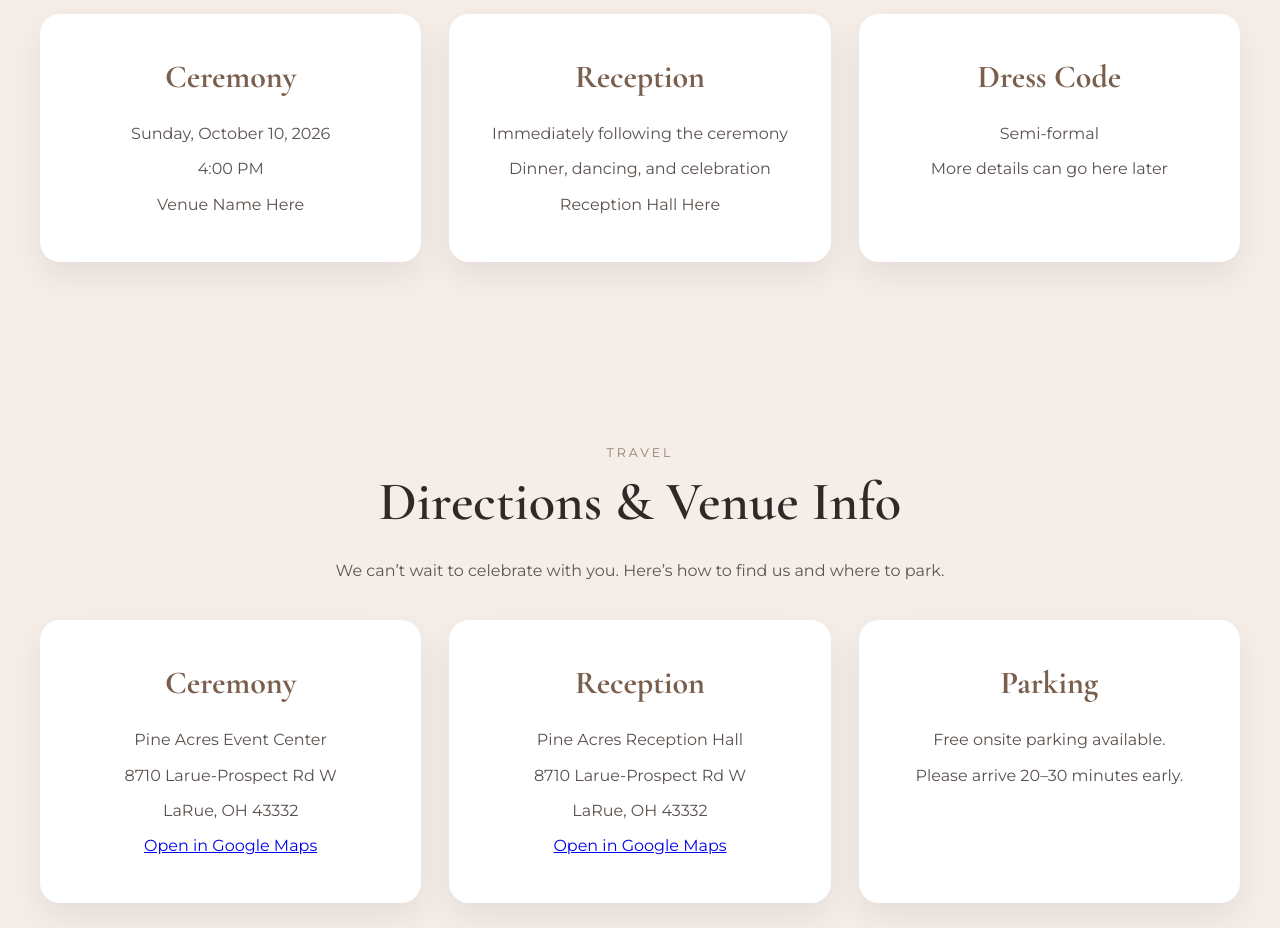
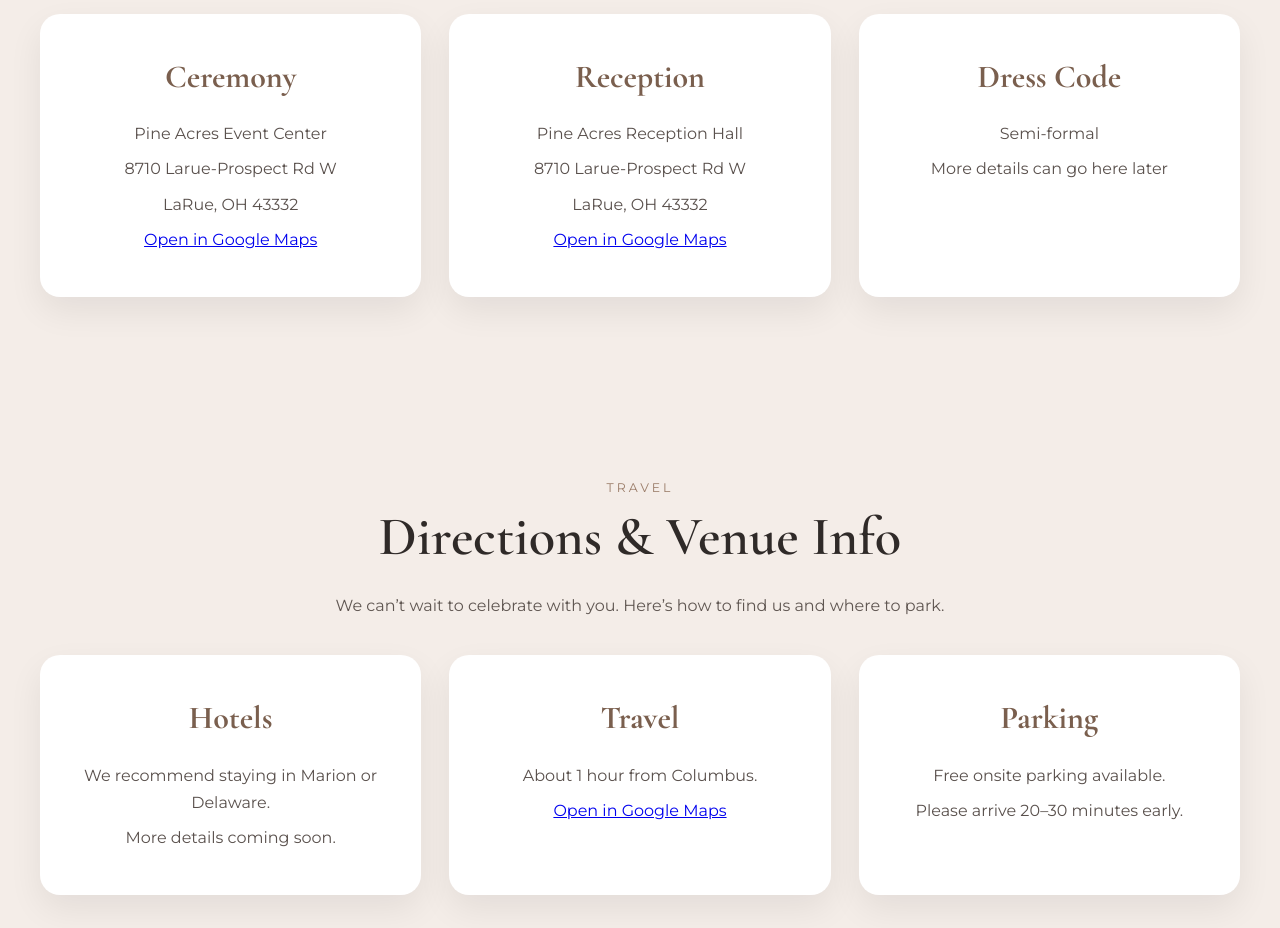
Before and after one commit to Airon89/wedding-site, a plain HTML site: page index.html in a window 1280 px wide. Shown: the part 1460-2388 px from the top of the page. Drawn offline with nearby package versions, Linux system fonts and the light colour scheme; grey boxes are pictures that could not be loaded.

Commit message:
Add files via upload

```diff
--- a/index.html
+++ b/index.html
@@ -59,16 +59,18 @@
     <div class="details-grid">
     <div class="card">
       <h3>Ceremony</h3>
-        <p>Sunday, October 10, 2026</p>
-        <p>4:00 PM</p>
-        <p>Venue Name Here</p>
+      <p>Pine Acres Event Center</p>
+      <p>8710 Larue-Prospect Rd W</p>
+      <p>LaRue, OH 43332</p>
+      <p><a href="https://maps.google.com/?q=8710+Larue-Prospect+Rd+LaRue+OH+43332" target="_blank">Open in Google Maps</a></p>
     </div>
 
     <div class="card">
       <h3>Reception</h3>
-        <p>Immediately following the ceremony</p>
-        <p>Dinner, dancing, and celebration</p>
-        <p>Reception Hall Here</p>
+      <p>Pine Acres Reception Hall</p>
+      <p>8710 Larue-Prospect Rd W</p>
+      <p>LaRue, OH 43332</p>
+      <p><a href="https://maps.google.com/?q=8710+Larue-Prospect+Rd+LaRue+OH+43332" target="_blank">Open in Google Maps</a></p>
     </div>
 
       <div class="card">
@@ -91,18 +93,14 @@
 
   <div class="details-grid">
     <div class="card">
-      <h3>Ceremony</h3>
-      <p>Pine Acres Event Center</p>
-      <p>8710 Larue-Prospect Rd W</p>
-      <p>LaRue, OH 43332</p>
-      <p><a href="https://maps.google.com/?q=8710+Larue-Prospect+Rd+LaRue+OH+43332" target="_blank">Open in Google Maps</a></p>
+      <h3>Hotels</h3>
+      <p>We recommend staying in Marion or Delaware.</p>
+      <p>More details coming soon.</p>
      </div>
 
     <div class="card">
-      <h3>Reception</h3>
-      <p>Pine Acres Reception Hall</p>
-      <p>8710 Larue-Prospect Rd W</p>
-      <p>LaRue, OH 43332</p>
+      <h3>Travel</h3>
+      <p>About 1 hour from Columbus.</p>
       <p><a href="https://maps.google.com/?q=8710+Larue-Prospect+Rd+LaRue+OH+43332" target="_blank">Open in Google Maps</a></p>
     </div>
 
```
Lines whose indentation alone changed are shown as unchanged.
